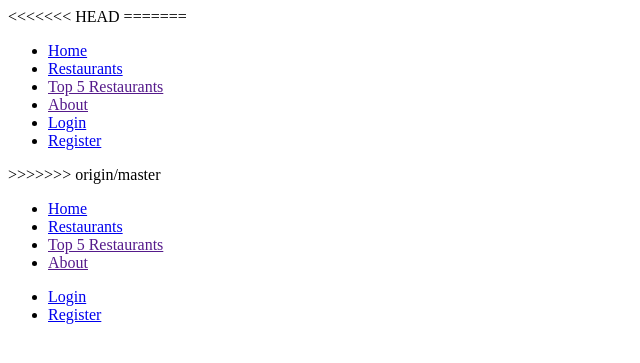
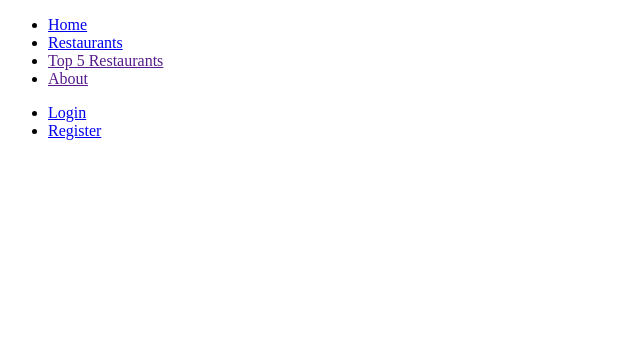
Before and after one commit to BruunoMarques/LTW, a PHP site: page /resources/templates/header.php in a window 1280 px wide. Shown: the top 363 px of the page, without its empty margins (0-640 px from the left). Run offline with PHP 8.4, Linux system fonts and the light colour scheme; some libraries are stand-ins or nearby versions.

Commit message:
merge conflicts fixed

```diff
--- a/index.php
+++ b/index.php
@@ -14,15 +14,9 @@
 		case "profile":
 			require_once($config["paths"]["resources"]["templates"]. "profile.php");
 			break;
-<<<<<<< HEAD
        case "restaurants":
             require_once($config["paths"]["resources"]["templates"]. "restaurantpage.php");
             break;
-=======
-		case "restaurants":
-			require_once($config["paths"]["resources"]["templates"]. "restaurantpage.php");
-			break;
->>>>>>> origin/master
         default:
 			require_once($config["paths"]["resources"]["templates"]. "home.php");
             break;
--- a/resources/templates/header.php
+++ b/resources/templates/header.php
@@ -20,30 +20,6 @@
     	  <button type="button">Search</button>
     	</div>
     	-->
-<<<<<<< HEAD
-=======
-    	<div class="logs">
-    		<ul>
-    	  		<li> <a href="./">Home</a></li>
-    	  		<li> <a href="./?content=restaurants">Restaurants</a></li>
-    	  		<li> <a href="">Top 5 Restaurants</a></li>
-    	  		<li> <a href="">About</a> </li>
-    	  		<?php
-    	    		if (isset($_SESSION['id'])){
-				?>
-						<li> <a href="./?content=profile">Profile</a></li>
-				<?php
-    	    		} else {
-				?>
-						<li> <a href="./?content=login">Login</a></li>
-    	  				<li> <a href="./?content=register">Register</a></li>
-				<?php
-    	    		}
-    	 		?>
-
-    		</ul>
-    	</div>
->>>>>>> origin/master
 	</header>
 	<nav>
 		<div id="linksbar">
```
Also changed, not shown: resources/templates/login.php (+0 -9 lines), resources/templates/register.php (+1 -6 lines), resources/templates/restaurantpage.php (+0 -14 lines).
